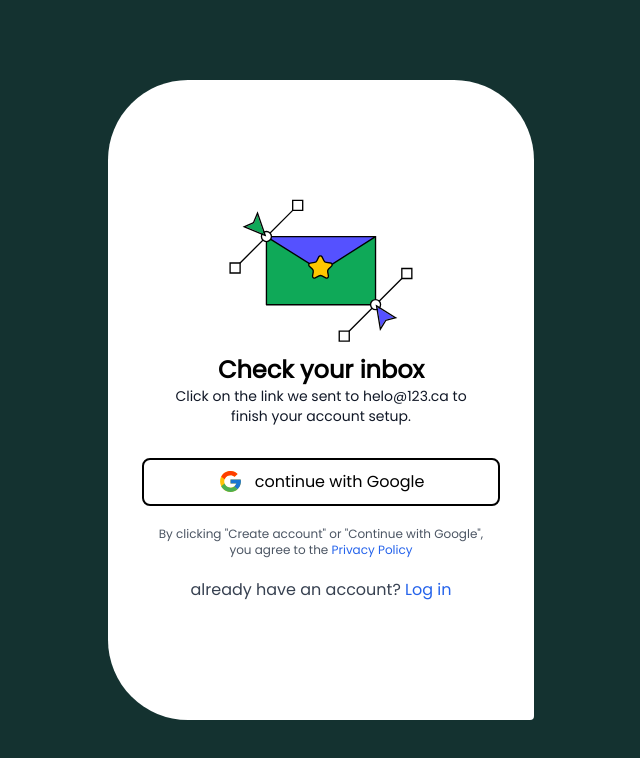
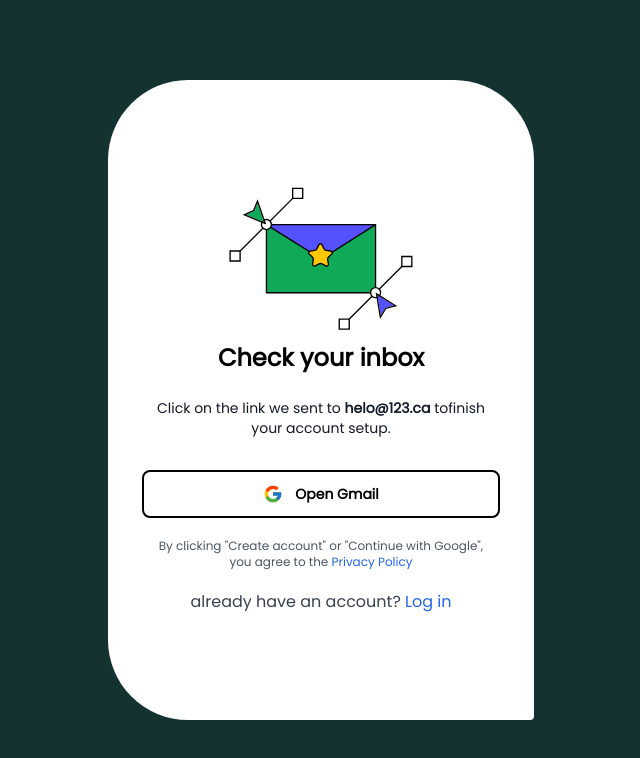
Before and after one commit to mohdyaserkt/hawkinvoice-clientSide, a Next.js app: page /verification in a window 1280 px wide. Shown: the top 758 px of the page, without its empty margins (319-959 px from the left). Built offline with nearby package versions, Linux system fonts and the light colour scheme.

Commit message:
1 Aug 2023, 18:41

```diff
--- a/src/app/(auth)/verification/page.tsx
+++ b/src/app/(auth)/verification/page.tsx
@@ -19,13 +19,13 @@ const verification = () => {
                                 />
                             </div>
 
-                            <div className="text-2xl font-semibold ">Check your inbox</div>
-                            <div className="text-sm text-center text-gray-900">Click on the link we sent to helo@123.ca to<br /> finish your account setup.</div>
+                            <div className="text-2xl font-semibold  mb-6">Check your inbox</div>
+                            <div className="text-sm text-center text-gray-900">Click on the link we sent to <span className="font-semibold">helo@123.ca</span> tofinish <br /> your account setup.</div>
 
                             <button className="mt-8 border-2 border-black rounded-lg w-[22.375rem] h-[3rem] flex justify-center items-center">
-                                <div className="text-base inline-flex items-center gap-3">
-                                    <FcGoogle size={25} />
-                                    continue with Google
+                                <div className="text-base font-semibold text-sm inline-flex items-center gap-3">
+                                    <FcGoogle size={20} />
+                                Open Gmail
                                 </div>
                             </button>
                         </div>
```
